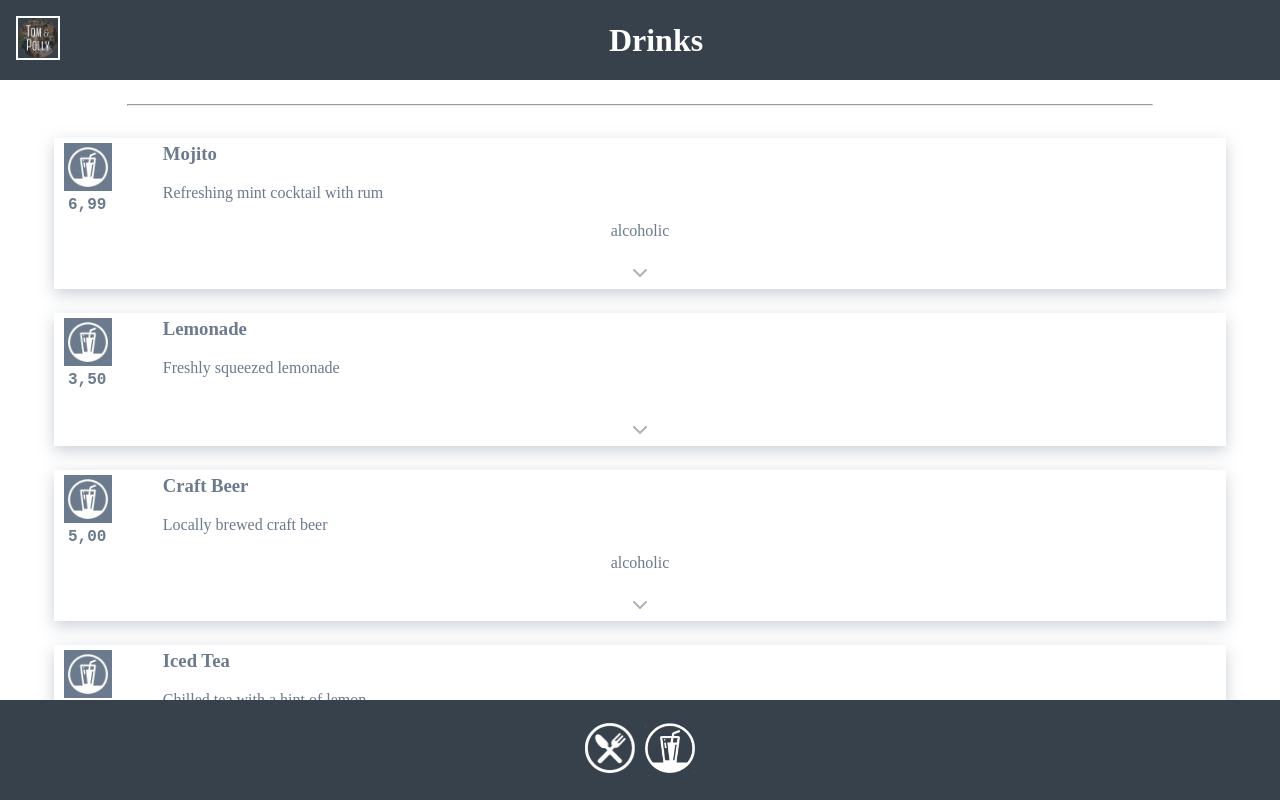
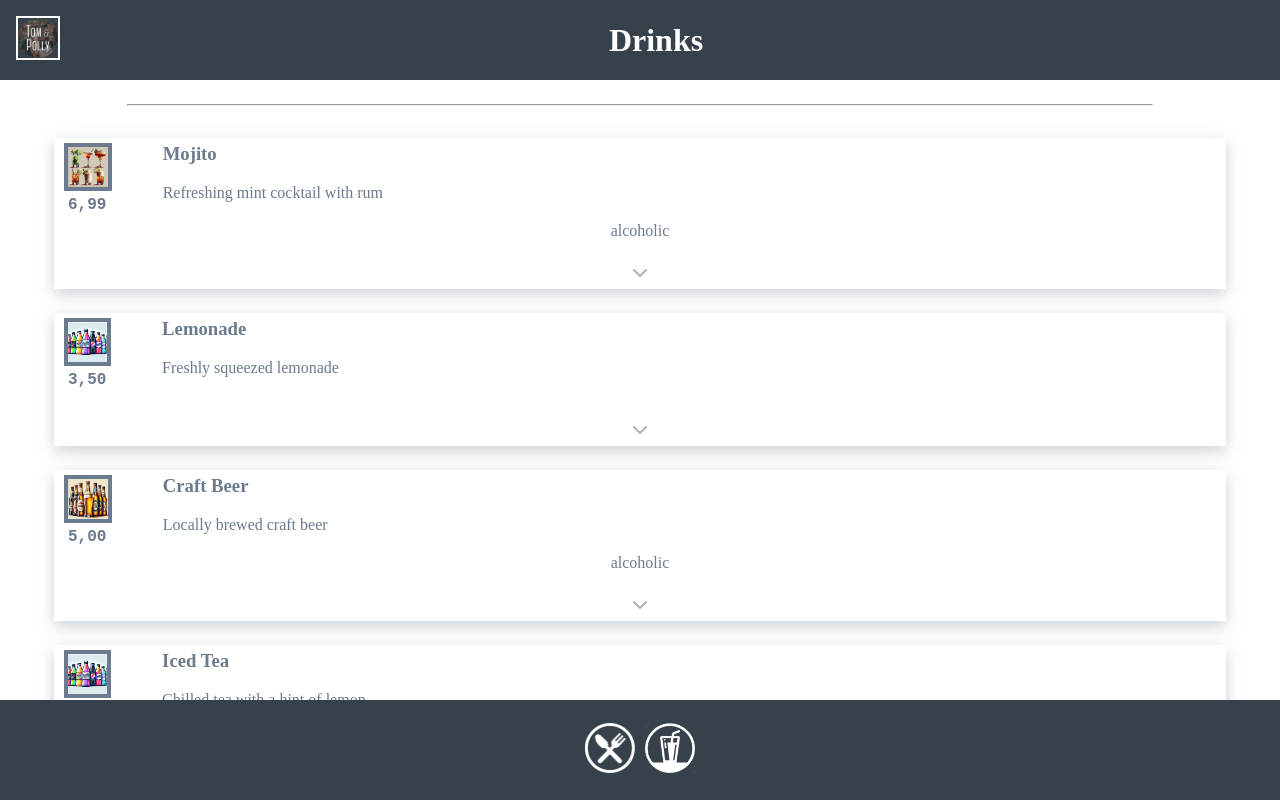
Before and after one commit to DevGrumpiness/casavazquez, a Next.js app: page /drinks in a window 1280 px wide. Shown: the top 800 px of the page. Built offline with nearby package versions, Linux system fonts and the light colour scheme.

Commit message:
update components to use new fallback image logic

```diff
--- a/src/app/(routes)/drinks/DrinkList.tsx
+++ b/src/app/(routes)/drinks/DrinkList.tsx
@@ -3,6 +3,7 @@ import React, { useEffect, useState } from "react";
 import { MenuContext } from "../../context/MenuContext";
 import { TMenuItemDrink } from "../../../interfaces/menuItem";
 import { ListItem } from "../../components/ListItem";
+import { getFallbackImageUrl } from "../../../services/list-item-service";
 
 const DrinkList: React.FC = () => {
 	const [drinks, setDrinks] = useState<TMenuItemDrink[]>([]);
@@ -27,7 +28,16 @@ const DrinkList: React.FC = () => {
 				{drinks &&
 					drinks.length > 0 &&
 					drinks.map((drink: TMenuItemDrink) => {
-						return <ListItem key={drink.id} listItem={drink} />;
+						return (
+							<ListItem
+								key={drink.id}
+								listItem={drink}
+								imageUrl={
+									drink.imageUrl ??
+									getFallbackImageUrl("drink", drink.subtype)
+								}
+							/>
+						);
 					})}
 			</div>
 		</div>
--- a/src/app/components/ListItem.tsx
+++ b/src/app/components/ListItem.tsx
@@ -6,9 +6,10 @@ import { useState } from "react";
 
 interface ListItemProps {
 	listItem: TMenuItemDrink | TMenuItemFood;
+	imageUrl: string;
 }
 
-export const ListItem: React.FC<ListItemProps> = ({ listItem }) => {
+export const ListItem: React.FC<ListItemProps> = ({ listItem, imageUrl }) => {
 	if (!listItem) {
 		return;
 	}
@@ -16,11 +17,6 @@ export const ListItem: React.FC<ListItemProps> = ({ listItem }) => {
 	const [isDetailsOpen, setIsDetailsOpen] = useState(false);
 
 	const router = useRouter();
-	const fallbackImage =
-		listItem.type === "food"
-			? "/media/food_icon.png"
-			: "/media/drinks_icon.png";
-	const imageUrl = listItem.imageUrl ?? fallbackImage;
 
 	const handleHeaderClick = () => {
 		console.log(isDetailsOpen);
--- a/src/interfaces/menuItem.ts
+++ b/src/interfaces/menuItem.ts
@@ -12,7 +12,7 @@ interface MenuItem {
 
 type DrinkSize = "standard" | "small" | "medium" | "large"; // Drinks that come only in one size should be "standard"
 
-type DrinkSubType = "softdrink" | "beer" | "cocktail" | "hot";
+export type DrinkSubType = "softdrink" | "beer" | "cocktail" | "hot";
 
 export interface TMenuItemFood extends MenuItem {
 	label: "veggie" | "vegan" | null;
```
Also changed, not shown: src/app/(routes)/food/FoodList.tsx (+9 -1 lines).
